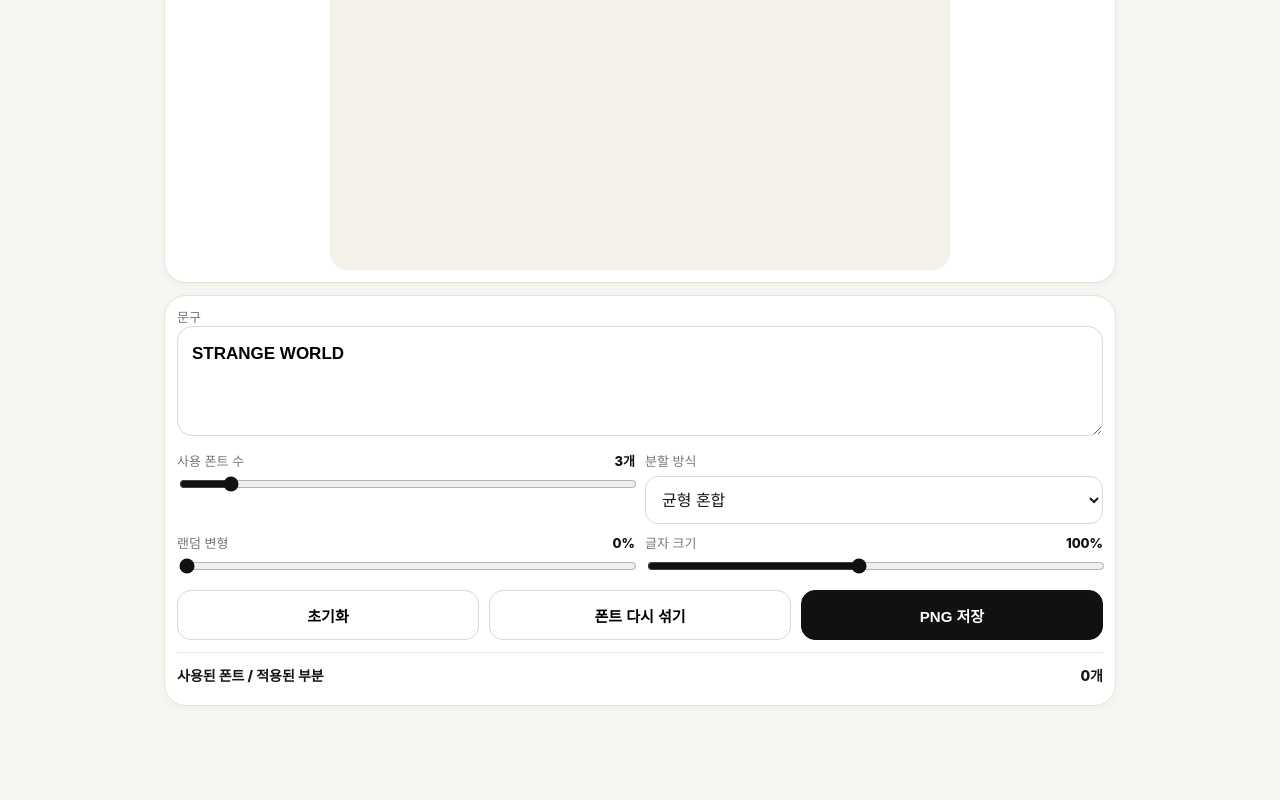
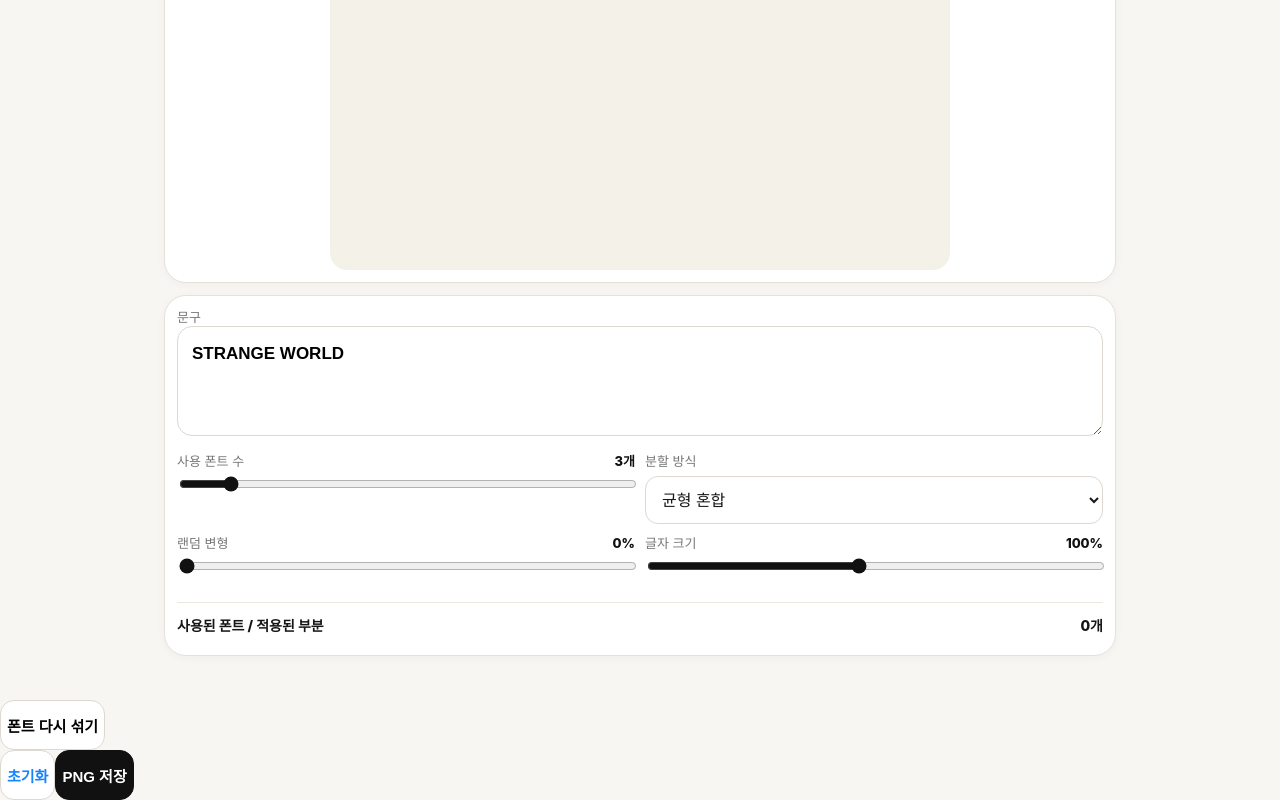
Before and after one commit to cnstkal/mixedtype, a plain HTML site: page index.html in a window 1280 px wide. Shown: the part 427-1227 px from the top of the page. Before the commit the page ends 1177 px from the top, so only its background shows below. Drawn offline with Linux system fonts and the light colour scheme; a web font is replaced by a local one.

Commit message:
Tighten side whitespace and rearrange action buttons

```diff
--- a/index.html
+++ b/index.html
@@ -64,9 +64,11 @@ button:active{transform:scale(.99)}
 
 /* Compact 1:1 poster area */
 .stage{width:min(78%,620px);aspect-ratio:1/1;height:auto;margin:0 auto}
-#poster{width:100%;height:100%;aspect-ratio:1/1;min-height:0;padding:28px 24px;box-sizing:border-box}
+#poster{width:100%;height:100%;aspect-ratio:1/1;min-height:0;padding:28px 10px;box-sizing:border-box}
 .mixed-line{margin:0}
-@media(max-width:720px){.stage{width:86%;aspect-ratio:1/1}#poster{padding:22px 18px}}
+button{border-width:1px;font-weight:500}
+#reset{color:#1683ff}
+@media(max-width:720px){.stage{width:86%;aspect-ratio:1/1}#poster{padding:22px 8px}}
 </style>
 </head>
 <body>
@@ -107,9 +109,9 @@ button:active{transform:scale(.99)}
     </div>
 
     <div class="actions">
-      <button class="action" id="reset">초기화</button>
-      <button class="action" id="random">폰트 다시 섞기</button>
-      <button class="action primary" id="save">PNG 저장</button>
+
+
+
     </div>
 
     <div class="font-list">
@@ -476,5 +478,5 @@ $('reset').addEventListener('click',()=>{
 $('save').addEventListener('click',savePNG);
 labels();render();
 </script>
-</body>
+<div class="action-row"><button class="action" id="random">폰트 다시 섞기</button></div><div class="action-row"><button class="action" id="reset">초기화</button><button class="action primary" id="save">PNG 저장</button></div></body>
 </html>
```
